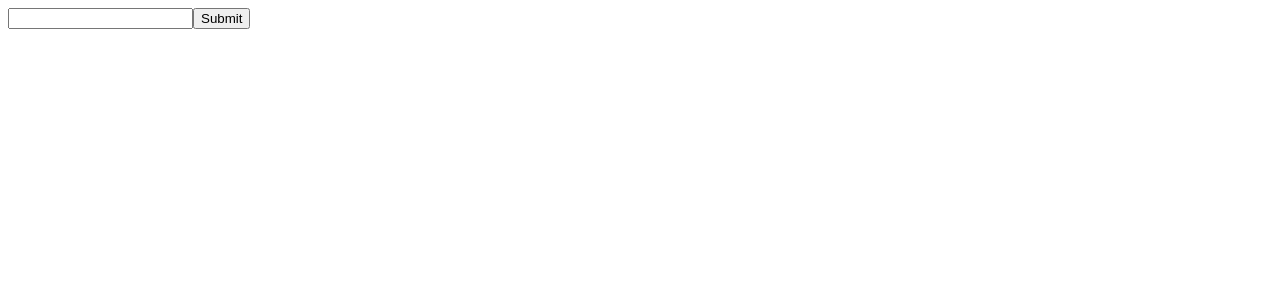
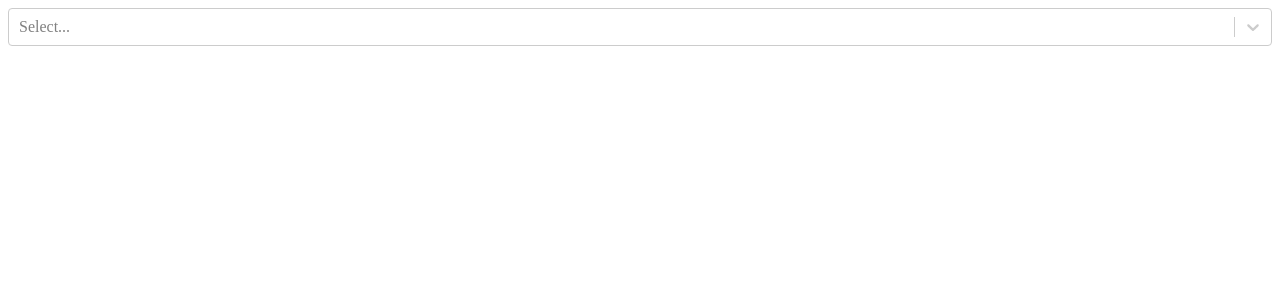
Before and after one commit to RobJohansen/tilde, a React app: page / in a window 1280 px wide. Shown: the top 300 px of the page. Built offline with nearby package versions, Linux system fonts and the light colour scheme; the HTML template or start-up script is replaced by a standard one.

Commit message:
add react select search box

```diff
--- a/package.json
+++ b/package.json
@@ -16,6 +16,7 @@
     },
     "dependencies": {
         "react": "^16.5.2",
-        "react-dom": "^16.5.2"
+        "react-dom": "^16.5.2",
+        "react-select": "^5.4.0"
     }
 }
--- a/src/components/Search.jsx
+++ b/src/components/Search.jsx
@@ -1,31 +1,60 @@
-import React from 'react';
+import React from "react";
 
-import Tild from "./Tild.jsx";
+import AsyncSelect from "react-select/async";
 
-class Search extends React.Component {
+class SelectSearch extends React.Component {
   constructor(props) {
     super(props);
 
     this.state = {
-      tild: <Tild />
+      tilds: null
     };
-
-    this.handleSubmit = this.handleSubmit.bind(this);
   }
 
-  handleSubmit(e) {
-    alert('A name was submitted: ' + this.state.tild);
-    e.preventDefault();
+  latestTild() {
+    return this.state.tilds?.slice(-1)[0];
   }
 
+  onChange = value => {
+    this.setState({
+      tilds: value
+    });
+  }
+
+  loadOptions = (input) => {
+    const node_id = this.latestTild()?.id ?? '';
+
+    return fetch(`search?node_id=${node_id}&terms=${input}`)
+      .then(response => response.json())
+      .then(response => response.results);
+  };
+
   render() {
+    const { tilds } = this.state;
+
     return (
-      <form onSubmit={this.handleSubmit}>
-        {this.state.tild}
-        <input type="submit" value="Submit" />
-      </form>
-    )
+      <div>
+        <AsyncSelect
+          isMulti
+          value={tilds}
+          getOptionValue={e => e.id}
+          getOptionLabel={e => e.name}
+          onChange={this.onChange}
+          loadOptions={this.loadOptions}
+        />
+
+        <div>
+          {tilds?.map((tild) =>
+            <span key={tild.id}>{tild.name}~</span>
+          )}
+        </div>
+
+        <div>
+          {this.latestTild()?.timestamp}
+        </div>
+      </div>
+    );
   }
 };
 
-export default Search;
+export default SelectSearch;
--- a/src/components/Tild.jsx
+++ /dev/null
@@ -1,41 +0,0 @@
-import React from 'react';
-
-class Tild extends React.Component {
-  constructor(props) {
-    super(props);
-
-    this.state = {
-      value: '',
-      tild: null
-    };
-
-    this.handleChange = this.handleChange.bind(this);
-    this.handleKeyPress = this.handleKeyPress.bind(this);
-  }
-
-  handleChange(e) {
-    this.setState({ value: e.target.value });
-  }
-
-  handleKeyPress(e) {
-    if (e.key == '~') {
-      this.setState({ tild: <Tild /> });
-      e.preventDefault();
-    }
-  }
-
-  render() {
-    return (
-      <span>
-        <input
-          type="text"
-          value={this.state.value}
-          onChange={this.handleChange}
-          onKeyPress={this.handleKeyPress} />
-        {this.state.tild}
-      </span>
-    )
-  }
-};
-
-export default Tild;
```
Also changed, not shown: app/templates/debug_retrieve.html (renamed from app/templates/search.html, +14 -8 lines), 1 other file (tests, documents, lock files or other folders).
